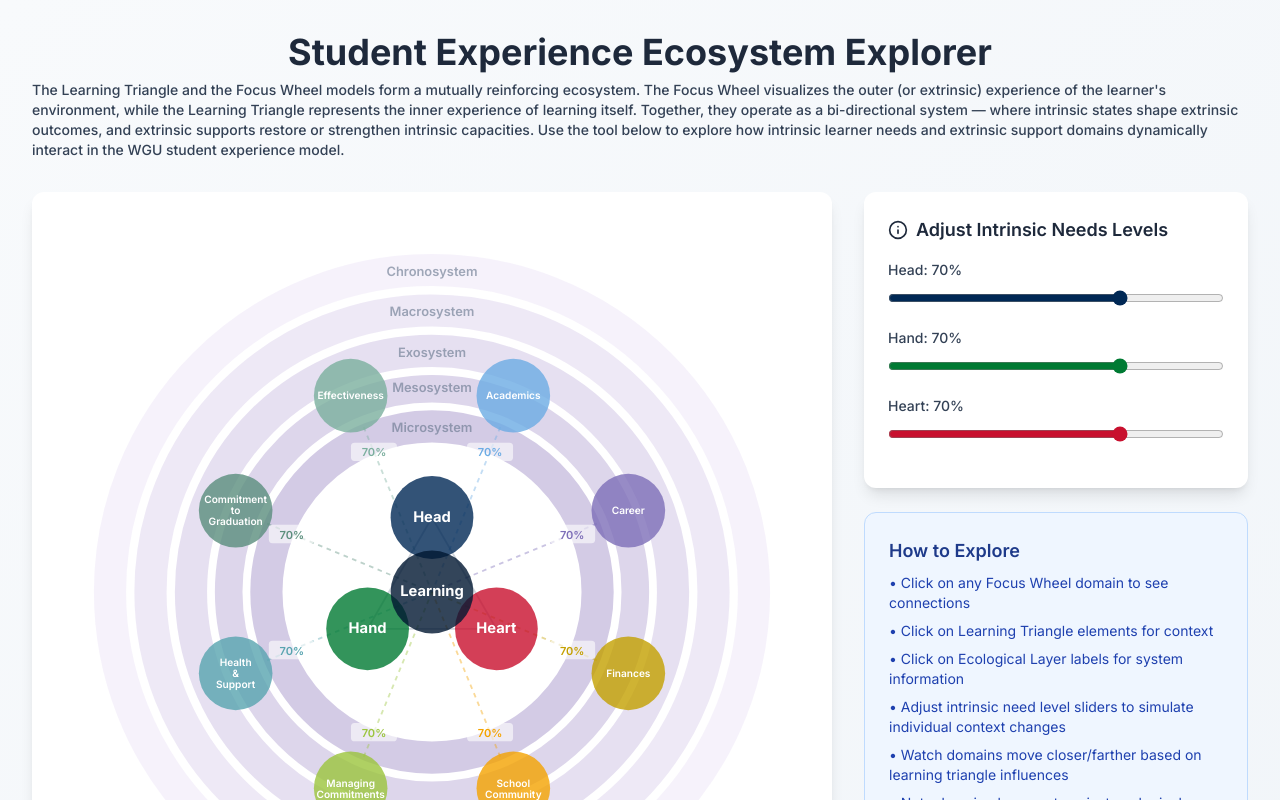
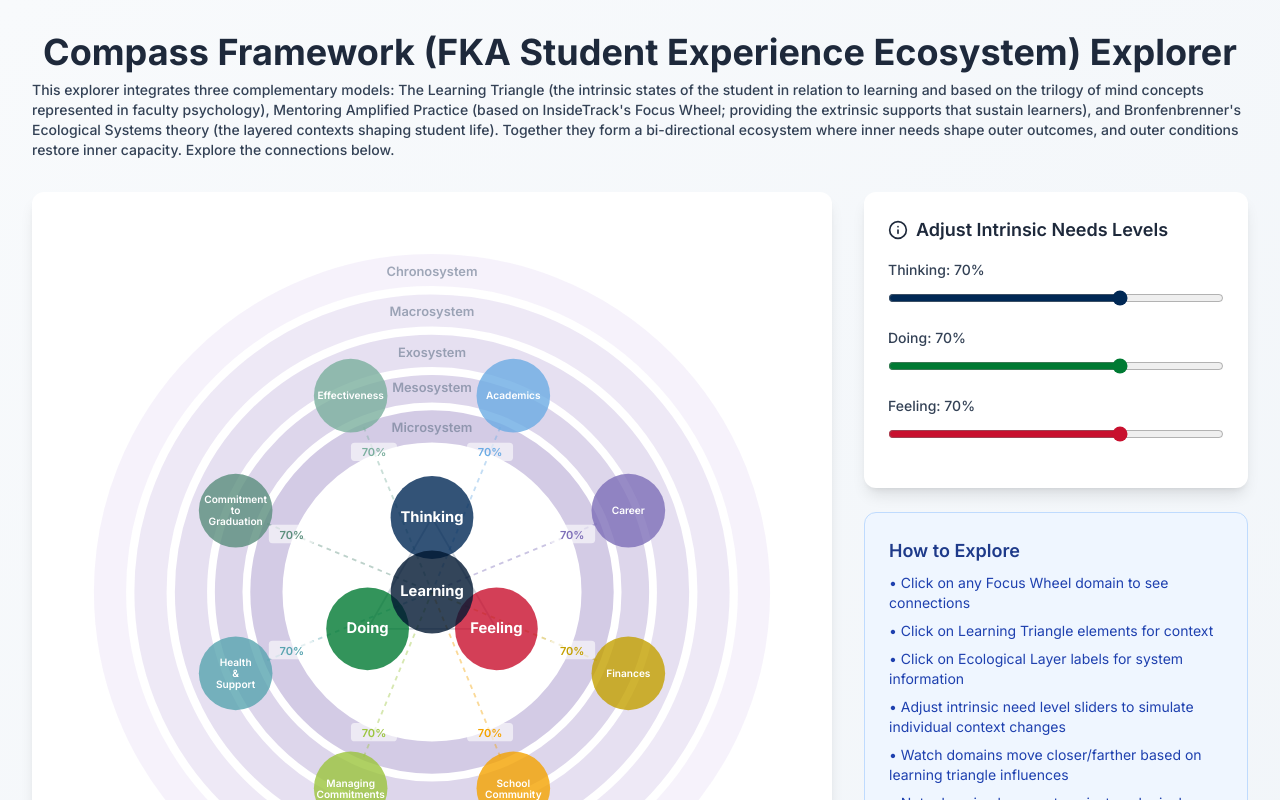
Before and after one commit to eric-hansen-wgu/SEEE-test, a Next.js app: page / in a window 1280 px wide. Shown: the top 800 px of the page. Built offline with nearby package versions, Linux system fonts and the light colour scheme.

Commit message:
Rename intrinsic needs and update header text
Updated terminology for intrinsic needs and modified the header to reflect the new framework name.

```diff
--- a/src/app/page.tsx
+++ b/src/app/page.tsx
@@ -91,27 +91,27 @@ const StudentSuccessEcosystem = () => {
   const intrinsicNeeds = [
     {
       id: 'cognition',
-      name: 'Head',
+      name: 'Thinking',
       color: '#002855',
       position: 'top',
       description: 'The capacity to acquire, process, and apply knowledge and skills',
-      context: 'Head (a.k.a. Cognition) encompasses cognitive development, knowledge acquisition, skill mastery, and the ability to transfer learning to new contexts. It represents the intellectual dimension of student success.'
+      context: 'Thinking (a.k.a. Cognition) encompasses cognitive development, knowledge acquisition, skill mastery, and the ability to transfer learning to new contexts. It represents the intellectual dimension of student success.'
     },
     {
       id: 'mindset',
-      name: 'Hand',
+      name: 'Doing',
       color: '#007A33',
       position: 'left',
       description: 'The beliefs, attitudes, and psychological capacities that enable persistence and growth',
-      context: 'Hand (a.k.a. Conation) includes self-efficacy, growth orientation, resilience, motivation, and sense of agency. It represents the psychological and emotional dimension of student success—the internal drive and confidence to persist through challenges.'
+      context: 'Doing (a.k.a. Conation) includes self-efficacy, growth orientation, resilience, motivation, and sense of agency. It represents the psychological and emotional dimension of student success—the internal drive and confidence to persist through challenges.'
     },
     {
       id: 'belonging',
-      name: 'Heart',
+      name: 'Feeling',
       color: '#C8102E',
       position: 'right',
       description: 'The sense of connection, identity, and membership within the learning community',
-      context: 'Heart (a.k.a. Affect) reflects social integration, feelings of acceptance and value, cultural fit, and connection to institutional identity. It represents the social and relational dimension of student success—feeling part of something larger than oneself.'
+      context: 'Feeling (a.k.a. Affect) reflects social integration, feelings of acceptance and value, cultural fit, and connection to institutional identity. It represents the social and relational dimension of student success—feeling part of something larger than oneself.'
     },
     {
       id: 'learning',
@@ -342,10 +342,10 @@ const StudentSuccessEcosystem = () => {
       <div className="max-w-7xl mx-auto">
         <header className="text-center mb-8">
           <h1 className="text-4xl font-bold text-slate-800 mb-2">
-            Student Experience Ecosystem Explorer
+            Compass Framework (FKA Student Experience Ecosystem) Explorer
           </h1>
           <p className="text-left text-sm font-medium text-slate-700 mb-3">
-            The Learning Triangle and the Focus Wheel models form a mutually reinforcing ecosystem. The Focus Wheel visualizes the outer (or extrinsic) experience of the learner's environment, while the Learning Triangle represents the inner experience of learning itself. Together, they operate as a bi-directional system — where intrinsic states shape extrinsic outcomes, and extrinsic supports restore or strengthen intrinsic capacities. Use the tool below to explore how intrinsic learner needs and extrinsic support domains dynamically interact in the WGU student experience model.
+            This explorer integrates three complementary models: The Learning Triangle (the intrinsic states of the student in relation to learning and based on the trilogy of mind concepts represented in faculty psychology), Mentoring Amplified Practice (based on InsideTrack's Focus Wheel; providing the extrinsic supports that sustain learners), and Bronfenbrenner's Ecological Systems theory (the layered contexts shaping student life). Together they form a bi-directional ecosystem where inner needs shape outer outcomes, and outer conditions restore inner capacity. Explore the connections below.
           </p>
         </header>
 
```
